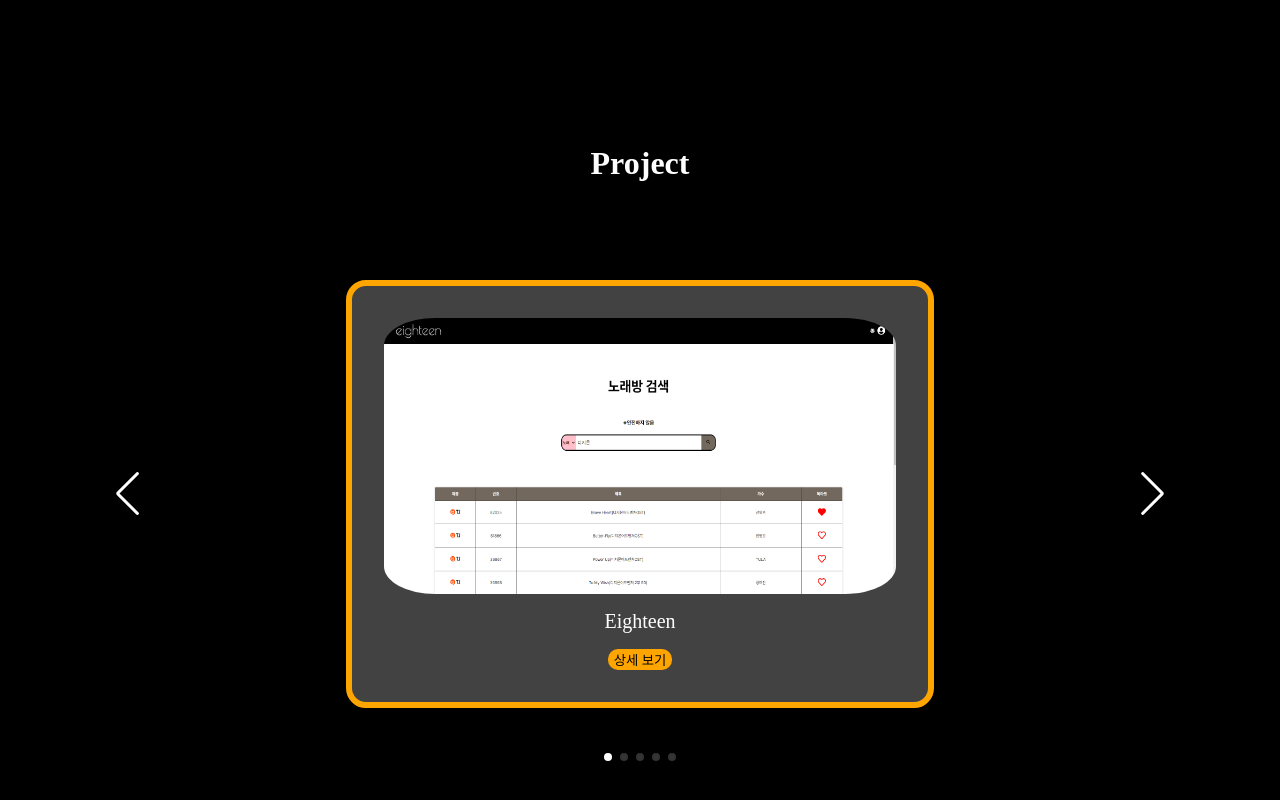
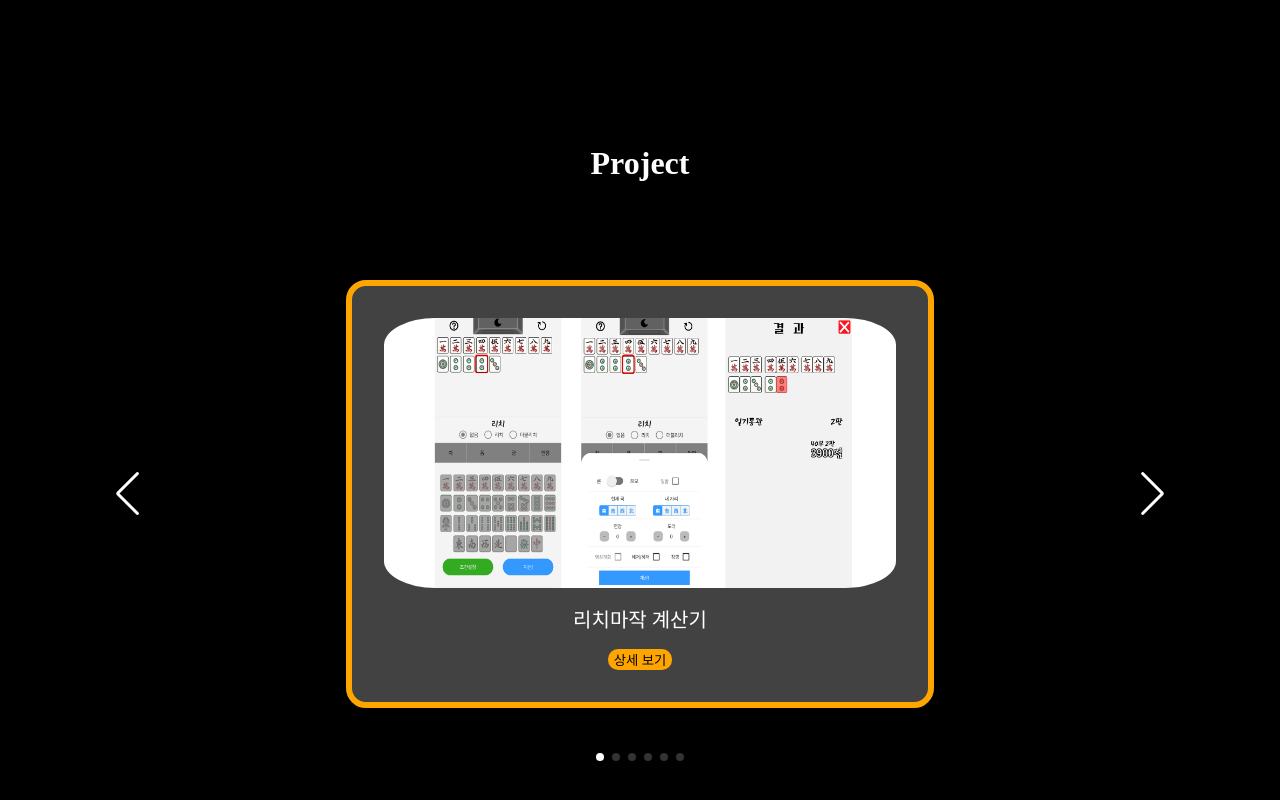
Before and after one commit to KimIHwan/Portfolio, a React (Create React App) app: page / in a window 1280 px wide. Shown: the part 2173-2973 px from the top of the page. Built offline with nearby package versions, Linux system fonts and the light colour scheme; a web font is replaced by a local one.

Commit message:
리치 마작추가

```diff
--- a/src/Components/Project/PCard.css
+++ b/src/Components/Project/PCard.css
@@ -16,17 +16,18 @@
 
 /* 프로젝트 상세 */
 .card-back{
-    /* width: 32rem;
-    height: 22rem; */
+    width: 32rem;
+    height: 22rem;
     background: rgb(211, 162, 0, 0.7);
-    /* position: relative;
+    position: relative;
     align-items: center;
     justify-content: center;
     display: flex;
     flex-direction: column;
     gap: 1rem;
     border-radius: 10px;
-    word-break:break-all; */
+    word-break:break-all;
+
 }
 
 .Pcard>img{
@@ -43,6 +44,8 @@
 .cLink{
     display: flex;
     flex-direction: row;
+    align-items: center;
+    justify-content: center;
 }
 
 .f-icon{
@@ -87,13 +90,12 @@
 /* 상세 내용 폰트 */
 pre{
     font-family: DNFForgedBlade;
-    line-height: 170%;
-    font-size: 1rem;
+    line-height: 160%;
+    font-size: 0.9rem;
     font-weight: lighter;
 }
 
 .back{
-    margin-left:-100%;
     border: none;
     background: none;
 }
--- a/src/Components/Project/PCard.jsx
+++ b/src/Components/Project/PCard.jsx
@@ -4,7 +4,7 @@ import './PCard.css'
 import ReactCardFlip from 'react-card-flip'
 import { BsFillArrowLeftSquareFill } from "react-icons/bs"
 import { SiVercel } from "react-icons/si";
-
+import { TiCancel } from "react-icons/ti";
 
 const PCard = ({proj}) => {
     const [isFlipped, setIsFlipped] = useState(false)
@@ -21,8 +21,13 @@ const PCard = ({proj}) => {
                 <button className='more' onClick={flipCard}>상세 보기</button>
             </div>
             <div className='Pcard card-back'>
-                <button className='back'onClick={flipCard}><BsFillArrowLeftSquareFill className='b'/></button>
+                <div style={{height:"3rem", width:"100%"}}>
+                    <button className='back'onClick={flipCard}><BsFillArrowLeftSquareFill className='b' size='2rem'/></button>
+                </div>
+                <div style={{height:"16rem", width:"100%",}}>
                     <pre>{proj.info}</pre>
+                </div>
+                <div style={{height:"3rem", width:"100%"}}>
                     <div className='cLink'>
                         {proj.code ?
                             <div className="f-icon">
@@ -32,12 +37,18 @@ const PCard = ({proj}) => {
                                 // 깃허브 링크가 없을 경우
                         }
                         {proj.url ?
+                            proj.url === "x" ?
                             <div className="f-icon">
+                                배포 : <TiCancel color='white' size="2rem" /> 일시 중단
+                            </div>
+                            :<div className="f-icon">
                                 배포 : <a href={proj.url}><SiVercel color='white' size='2rem'/></a>
                             </div>
                                 :null
                         }
                     </div>
+                </div>
+
 
             </div>
         </ReactCardFlip>
--- a/src/Components/Project/Project.jsx
+++ b/src/Components/Project/Project.jsx
@@ -5,6 +5,7 @@ import GIRIN from '../../img/GIRIN.png'
 import ForestSeven from '../../img/ForestSeven.PNG'
 import Stick from '../../img/dongdongstick.PNG'
 import Portfolio from '../../img/portfolio.PNG'
+import MahjongCal from '../../img/mahjongCal.png'
 import { Swiper, SwiperSlide } from "swiper/react"
 import { Pagination, Navigation } from 'swiper/modules'
 import 'swiper/css/pagination'
@@ -17,6 +18,11 @@ const Project = () => {
 
   const clients =[
     {
+      img: MahjongCal,
+      review:"리치마작 계산기",
+      info: "구성요소 : React Native\n제작 기간 : 2024.02~\n\nReact Native로 제작한 리치마작 계산기 어플입니다.\n리치마작의 점수 계산을 쉽고 편하게 이용할 수 있습니다.\n심플하고 깔끔한 UI와 직접 만든 계산 알고리즘이 특징이며,\n현재 구글 플레이 출시를 위해 비공개 테스트중입니다."
+    },
+    {
       img: Eighteen,
       review: "Eighteen",
       code: "https://github.com/hwan-2/eighteen",
@@ -27,6 +33,7 @@ const Project = () => {
       img: GIRIN,
       review:"Game Information & Review In Node.js",
       code: "https://github.com/KimIHwan/GIRIN",
+      url:"x",
       info: "플레이 해본 게임의 리뷰가 작성 가능한 게임 리뷰 웹사이트 입니다.\n구성요소 : Node.js + EJS + MongoDB\n제작 기간: 2022.05~2022.06\n\n로그인 기능과 회원가입, 마이페이지, Admin 회원관리 기능이 있으며 게시글 CRUD도\n구현되어 있습니다. 게시글 별 카테고리가 나뉘어져 있으며, 검색기능도 구현하였습니다.\nDB는 MongoDB를 사용하였으며, DB에 계정과 게시글을 저장, 수정 및 삭제와 열람이\n가능합니다."
     },
     {
@@ -37,15 +44,16 @@ const Project = () => {
     },
     {
       img: Stick,
-      review:"RaspberryPi와 Python을 이용하여 만든 시각 장애인용 스마트 지팡이",
-      info: "구성요소 : Python\n사용한 툴 : Visual Studio Code + Pycharm + RaspberryPi\n제작 기간 : 2021.03~2021.11\n\n시각 장애인들을 위한 스마트 지팡이로, RaspberryPi의 센서제어를 이용하였습니다.\n제가 제작한 부분은 손잡이에 내장된 적외선 센서로 사용자가 지팡이를 놓쳤을 경우를\n판단하여 부저를 울리게 하는 기능과, 부저가 일정 시간 이상 울리면 사고 발생으로\n판단하여 기기에 장착된 GPS값을 읽어 등록된 보호자에게 SMS로 사용자의 위치를\n전송하는 기능입니다.\nSMS 전송에는 Naver Cloud Platform API를 사용하였습니다.\n또한 두 개의 초음파 센서를 각각 다른 높이에 설치하여 읽어낸 거리값의 차이를 이용하여\n계단일 경우 안내음이 울리는 기능도 구현하였습니다."
+      review:"시각 장애인용 스마트 지팡이",
+      info: "구성요소 : Python\n사용한 툴 : Visual Studio Code + Pycharm + RaspberryPi\n제작 기간 : 2021.03~2021.11\n\n시각 장애인들을 위한 스마트 지팡이로, RaspberryPi의 센서제어를 이용하였습니다.\n제가 제작한 부분은 손잡이에 내장된 적외선 센서로 사용자가 지팡이를 놓쳤을 경우를\n판단하여 부저를 울리게 하는 기능과, 부저가 일정 시간 이상 울리면 사고 발생으로\n판단하여 기기에 장착된 GPS값을 읽어 등록된 보호자에게 SMS로 사용자의 위치를\n전송하는 기능입니다.\nSMS 전송에는 Naver Cloud Platform API를 사용하였습니다.\n또한 두 개의 초음파 센서를 각각 다른 높이에 설치하여 읽어낸 거리값의 차이를\n이용하여 계단일 경우 안내음이 울리는 기능도 구현하였습니다."
     },
     {
       img: Portfolio,
       review:"김이환의 Portfolio",
       code: "https://github.com/KimIHWan/Portfolio",
       info: "구성요소 : React.js\n사용한 툴 : Visual Studio Code\n제작 기간 : 2023.10~\n\nReact로 제작한 개인 Portfolio 웹 사이트 입니다.\n개인적인 React 공부를 위해 React로 제작하였습니다.\n배포는 Github Page로 이뤄지고 있으며, 지속적으로 추가 및 수정해나가고 있습니다.\n소스 코드 열람 시 master branch로 확인 가능합니다."
-    }
+    },
+
   ]
   return (
     <div className='p-wrapper' id='Project'>
```
Also changed, not shown: src/img/mahjongCal.png (added). Lines whose indentation alone changed are shown as unchanged.
